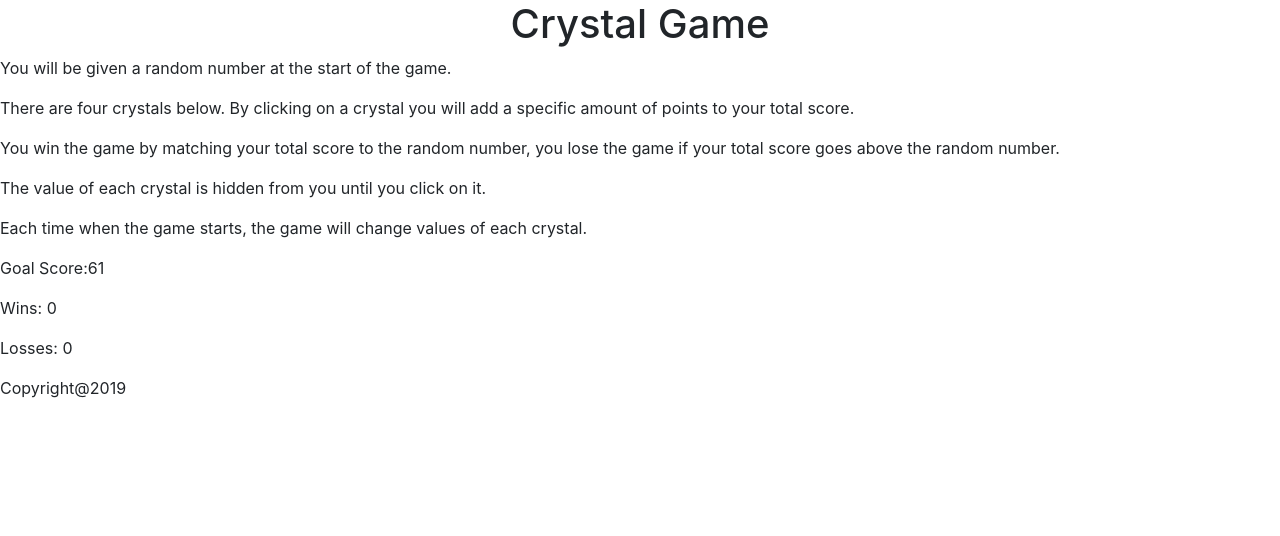
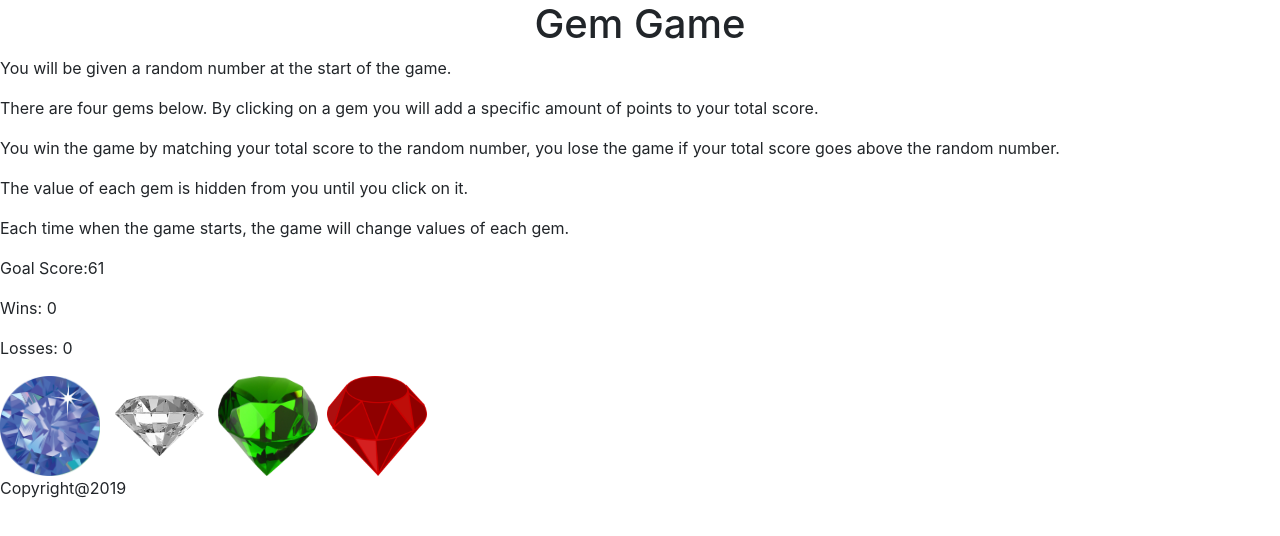
Before and after one commit to Chadkaplan/Unit-4-Game, a plain HTML site: page index.html in a window 1280 px wide. Drawn offline with nearby package versions, Linux system fonts and the light colour scheme.

Commit message:
Added gem pictures and hooked them into the page. Resized them to a manageable size.

```diff
--- a/assets/css/style.css
+++ b/assets/css/style.css
@@ -0,0 +1,4 @@
+.gemPic{
+    width: 100px;
+    height: 100px;
+}
--- a/assets/javascript/game.js
+++ b/assets/javascript/game.js
@@ -41,4 +41,5 @@ $(document).ready(function () {
     $("#goalScore").text(goalScore)
     // Call the reset function to start a game with base variables
     reset();
+
 })
--- a/index.html
+++ b/index.html
@@ -5,7 +5,7 @@
     <meta charset="UTF-8">
     <meta name="viewport" content="width=device-width, initial-scale=1.0">
     <meta http-equiv="X-UA-Compatible" content="ie=edge">
-    <title>Crystal Game</title>
+    <title>gem Game</title>
     <script src="https://code.jquery.com/jquery.js"></script>
     <script src="assets/javascript/game.js"></script>
     <link rel="stylesheet" href="./assets/css/reset.css">
@@ -18,7 +18,7 @@
     <!-- Main header -->
     <div class="header text-center">
         <header>
-            <h1>Crystal Game</h1>
+            <h1>Gem Game</h1>
         </header>
     </div>
     <!-- Contains the bulk of our game -->
@@ -29,7 +29,7 @@
                 You will be given a random number at the start of the game.
             </p>
             <p>
-                There are four crystals below. By clicking on a crystal you will add a specific amount of points to your
+                There are four gems below. By clicking on a gem you will add a specific amount of points to your
                 total score.
             </p>
             <p>
@@ -37,10 +37,10 @@
                 score goes above the random number.
             </p>
             <p>
-                The value of each crystal is hidden from you until you click on it.
+                The value of each gem is hidden from you until you click on it.
             </p>
             <p>
-                Each time when the game starts, the game will change values of each crystal.
+                Each time when the game starts, the game will change values of each gem.
             </p>
 
 
@@ -54,6 +54,20 @@
         </div>
 
         <div id="gemContainer">
+                <div class="row">
+                        <div class="col-1">
+                            <img class="gemPic" id="gem1" src="assets/images/gem4.png" alt="ruby"/>
+                        </div>
+                        <div class="col-1 ">
+                            <img class="gemPic" id="gem2" src="assets/images/gem3.png" alt="emerald"/>
+                        </div>
+                        <div class="col-1">
+                            <img class="gemPic" id="gem3" src="assets/images/gem2.png" alt="diamond"/>
+                        </div>
+                        <div class="col-1">
+                            <img class="gemPic" id="gem4" src="assets/images/gem1.png" alt="sapphire"/>
+                        </div>
+                    </div>
 
 
         </div>
```
Also changed, not shown: assets/images/gem1.png (added), assets/images/gem2.png (added), assets/images/gem3.png (added), assets/images/gem4.png (added).
